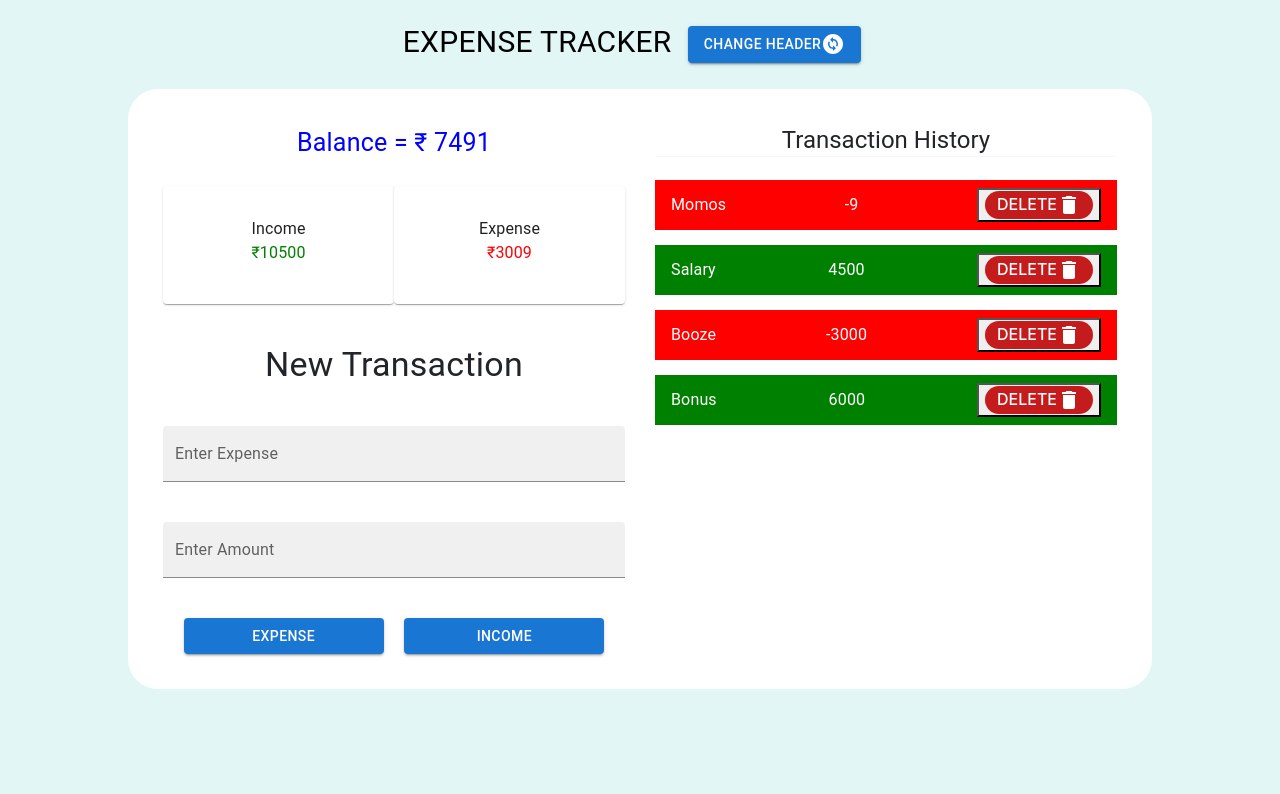
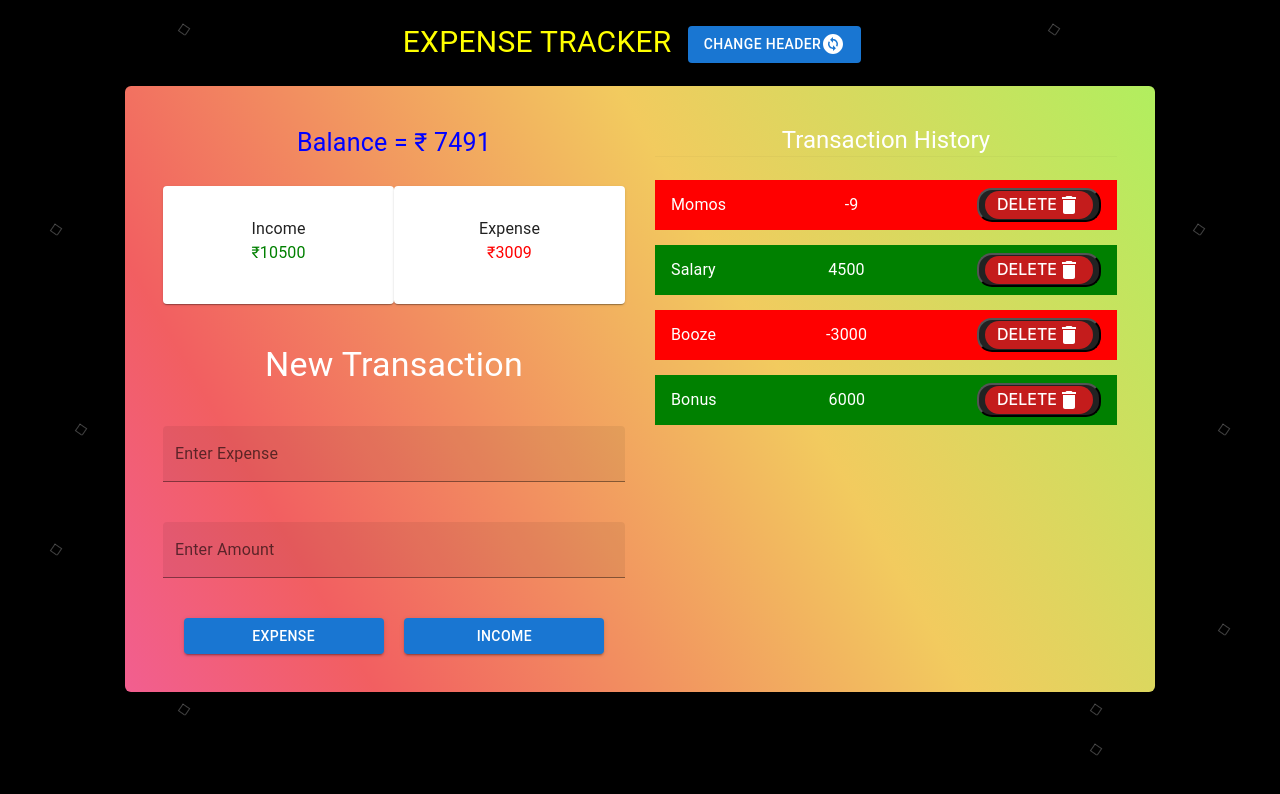
Before and after one commit to Google-Developer-Students-Club-DMCE/Expense-Tracker---Hacktoberfest-2022, a React (Create React App) app: page / in a window 1280 px wide. Shown: the top 794 px of the page. Built offline with nearby package versions, Linux system fonts and the light colour scheme.

Commit message:
new ui added!!!

```diff
--- a/public/index.html
+++ b/public/index.html
@@ -22,7 +22,7 @@
     />
     <title>React App</title>
   </head>
-  <body>
+  <body style="background-color:black;">
     <noscript>You need to enable JavaScript to run this app.</noscript>
     <div id="root"></div>
     <script
--- a/src/App.css
+++ b/src/App.css
@@ -1,21 +1,10 @@
 .App {
   text-align: center;
-  background-color: rgb(226, 246, 246);
   height: 100vh;
+  /* overflow-y: hidden; */
 }
 
-.App-logo {
-  height: 40vmin;
-  pointer-events: none;
-}
-
-@media (prefers-reduced-motion: no-preference) {
-  .App-logo {
-    animation: App-logo-spin infinite 20s linear;
-  }
-}
-
-.App-header {
+.app-header {
   background-color: #282c34;
   min-height: 100vh;
   display: flex;
@@ -29,18 +18,7 @@ body{
   background-color: rgb(226, 246, 246);
 }
 
-.App-link {
-  color: #61dafb;
-}
 
-@keyframes App-logo-spin {
-  from {
-    transform: rotate(0deg);
-  }
-  to {
-    transform: rotate(360deg);
-  }
-}
 @media (max-width:700px) {
 
   .component{
@@ -72,3 +50,176 @@ body{
     font-size: 40px;
   }
 }
+.header span{
+  color: yellow;
+}
+@keyframes animate {
+  0%{
+    transform: scale(0) translateY(0) rotate(0);
+    opacity: 1;
+  }
+  100%{
+    transform: scale(1.5) translateY(-40px) rotate(360deg);
+    opacity: 0;
+  }
+}
+
+.App {
+  position: absolute;
+  text-align: center;
+  background-color: black;
+  width: 100%;
+  height: 100vh;
+}
+.wrapper div{
+  width: 60px;
+  height: 60px;
+  border: 2px solid white;
+  position: absolute;
+  background: transparent;
+  animation: animate 5s linear infinite;
+
+}
+.wrapper div:nth-child(1){
+  top: 0%;
+  left: 12%;
+  animation: animate 5s linear infinite;
+}
+.wrapper div:nth-child(2){
+  top: 25%;
+  left: 2%;
+  animation: animate 5s linear infinite;
+}
+.wrapper div:nth-child(3){
+  top: 50%;
+  left: 4%;
+  animation: animate 5s linear infinite;
+}
+.wrapper div:nth-child(4){
+  top: 65%;
+  left: 2%;
+  animation: animate 5s linear infinite;
+}
+.wrapper div:nth-child(5){
+  top: 85%;
+  left: 12%;
+  animation: animate 5s linear infinite;
+}
+.wrapper div:nth-child(6){
+  top: 0%;
+  left: 80%;
+  animation: animate 5s linear infinite;
+}
+.wrapper div:nth-child(7){
+  top: 50%;
+  right: 2%;
+  animation: animate 5s linear infinite;
+}
+.wrapper div:nth-child(8){
+  top: 25%;
+  right: 4%;
+  animation: animate 5s linear infinite;
+}
+.wrapper div:nth-child(9){
+  top: 75%;
+  right: 2%;
+  animation: animate 5s linear infinite;
+}
+.wrapper div:nth-child(10){
+  top: 85%;
+  right: 12%;
+  animation: animate 5s linear infinite;
+}
+.wrapper div:nth-child(11){
+  top: 90%;
+  right: 12%;
+  animation: animate 5s linear infinite;
+}
+
+.component{
+  z-index: 999;
+}
+
+
+.component {
+  --border-width: 3px;
+  position: relative;
+  font-family: Lato, sans-serif;
+  color: white;
+  background: #222;
+  border-radius: var(--border-width);}
+
+  .component::after {
+    position: absolute;
+    content: "";
+    top: calc(-1 * var(--border-width));
+    left: calc(-1 * var(--border-width));
+    z-index: -1;
+    width: calc(100% + var(--border-width) * 2);
+    height: calc(100% + var(--border-width) * 2);
+    background: linear-gradient(
+      60deg,
+      hsl(224, 85%, 66%),
+      hsl(269, 85%, 66%),
+      hsl(314, 85%, 66%),
+      hsl(359, 85%, 66%),
+      hsl(44, 85%, 66%),
+      hsl(89, 85%, 66%),
+      hsl(134, 85%, 66%),
+      hsl(179, 85%, 66%)
+    );
+    background-size: 300% 300%;
+    background-position: 0 50%;
+    border-radius: calc(2 * var(--border-width));
+    animation: moveGradient 4s alternate infinite;
+  }
+
+
+@keyframes moveGradient {
+  50% {
+    background-position: 100% 50%;
+  }
+}
+
+.deletebutton{
+  background-color: aqua;
+  color: red;
+}
+.deletebutton {
+  --border-width: 15px;
+
+  position: relative;
+  color: white;
+  background: #222;
+  border-radius: var(--border-width);}
+
+  .deletebutton::after {
+    position: absolute;
+    content: "";
+    top: calc(-1 * var(--border-width));
+    left: calc(-1 * var(--border-width));
+    z-index: -1;
+    width: calc(100% + var(--border-width) * 2);
+    height: calc(100% + var(--border-width) * 2);
+    background: linear-gradient(
+      90deg,
+      hsl(224, 85%, 66%),
+      hsl(269, 85%, 66%),
+      hsl(314, 85%, 66%),
+      hsl(359, 85%, 66%),
+      hsl(44, 85%, 66%),
+      hsl(89, 85%, 66%),
+      hsl(134, 85%, 66%),
+      hsl(179, 85%, 66%)
+    );
+    background-size: 300% 300%;
+    background-position: 0 50%;
+    border-radius: calc(2 * var(--border-width));
+    animation: moveGradient 4s alternate infinite;
+  }
+
+@keyframes moveGradient {
+  50% {
+    background-position: 100% 50%;
+  }
+}
--- a/src/App.js
+++ b/src/App.js
@@ -42,10 +42,10 @@ function App() {
   const mapamount = transactions.map((transaction) => transaction.amount)
   const totalbalance = mapamount.reduce((acc, item) => (acc += item), 0)
   const [mainbalance,setMainbalance]=useState(totalbalance)
-  const [header,setheader]=useState('EXPENSE TRACKER')
+  const [header,setheader]=useState(['EXPENSE TRACKER'])
   const Changeheader=()=>{
     let newheader=prompt('Enter New header to Add!!!')
-    setheader(newheader)
+    setheader([newheader])
 
   }
 const getItemsFromLocalStorage =()=>{
@@ -66,10 +66,22 @@ const getItemsFromLocalStorage =()=>{
   },[transactions])
   return (
     <Box className="App">
-      <Header>
-        <Typewriter words={[header]} typeSpeed={120} />
+      <div className='wrapper'>
+      <div></div>
+      <div></div>
+      <div></div>
+      <div></div>
+      <div></div>
+      <div></div>
+      <div></div>
+      <div></div>
+      <div></div>
+      <div></div>
+      <div></div>
+      </div>
+      <Header className='header'>
+        <Typewriter words={header} typeSpeed={120} />
         <Button variant="contained" sx={{margin:'1rem'}} onClick={Changeheader}>Change Header {<ChangeCircleIcon />}</Button>
-
       </Header>
 
       <Component className='component'>
--- a/src/components/Transaction.js
+++ b/src/components/Transaction.js
@@ -19,7 +19,7 @@ const Transaction = ({ transaction,setTransactions,transactions }) => {
       <Detail style={{ background: color, color: 'white' }}>
         <ListItemText>{transaction.text}</ListItemText>
         <ListItemText>{transaction.amount}</ListItemText>
-        <button onClick={()=>{handleDelete(transaction.id)}}>
+        <button className='deletebutton' onClick={()=>{handleDelete(transaction.id)}}>
           <Chip
             size="lg"
             variant="solid"
```
Also changed, not shown: 1 other file (tests, documents, lock files or other folders).
